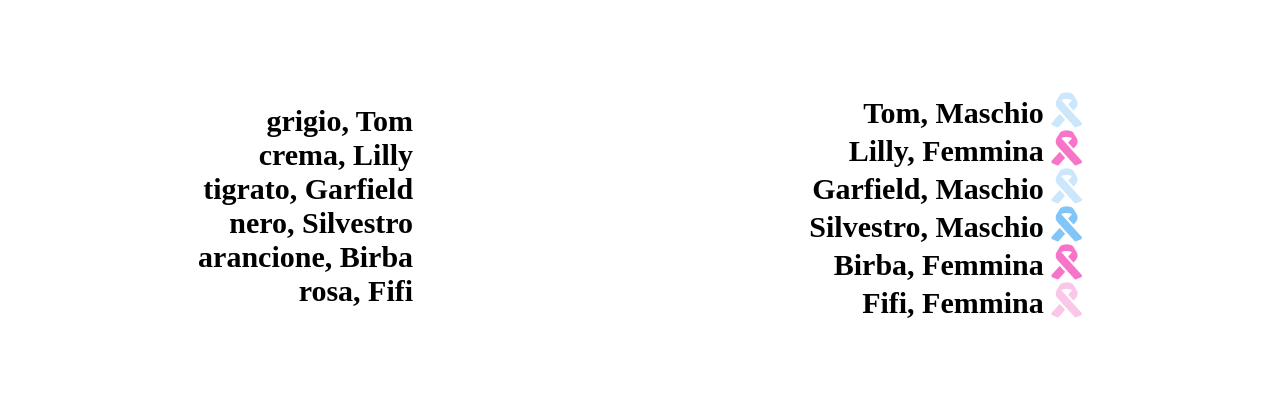
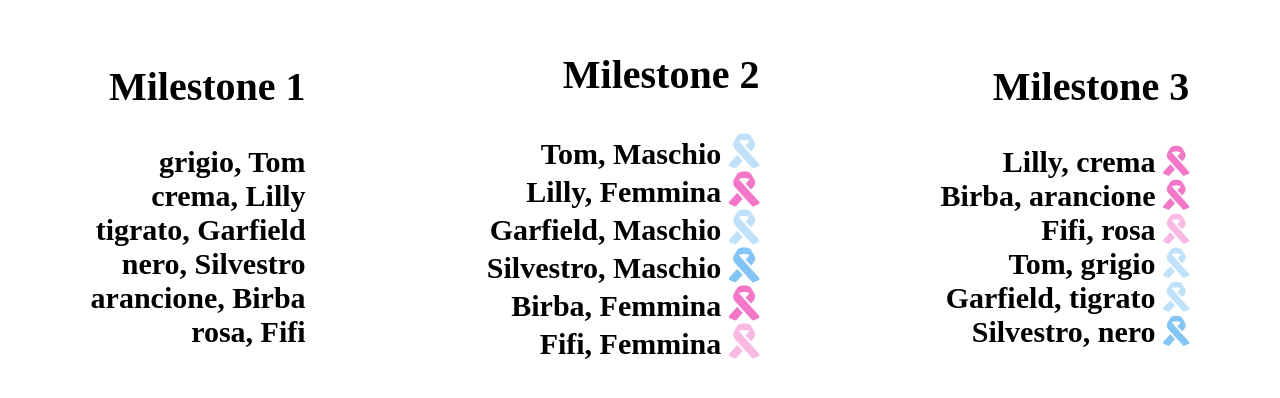
Before and after one commit to MastroJoe/js-snack-es6, a plain HTML site: page ES6 Cats/index.html in a window 1280 px wide. Shown: the part 194-592 px from the top of the page. Drawn offline with nearby package versions, Linux system fonts and the light colour scheme.

Commit message:
finito milestone 3

```diff
--- a/ES6 Cats/assets/css/master.css
+++ b/ES6 Cats/assets/css/master.css
@@ -11,6 +11,13 @@
   justify-content: center;
   align-items: center;
   justify-content: space-around;
+}
+
+h1 {
+  font-size: 40px;
+  font-weight: bold;
+  text-align: end;
+  padding-bottom: 35px;
 }
 
 #cats li {
@@ -40,9 +47,16 @@
 }
 
 .giovane i {
-  opacity: 0.4;
+  opacity: 0.5;
 }
 
 .adulto i {
   opacity: 1;
 }
+
+#cats-mix li {
+  font-size: 30px;
+  font-weight: bold;
+  text-align: end;
+  list-style: none;
+}
--- a/ES6 Cats/assets/js/main.js
+++ b/ES6 Cats/assets/js/main.js
@@ -10,7 +10,8 @@
 // Il colore del fiocco deve essere più tenue se il gatto è più giovane, più scuro
 // se il gatto è più vecchio.
 // Milestone 3
-// Creare un nuovo array con prima tutti i gattini Femmina e poi tutti i gattini Maschio, inserendo solamente nome e colore
+// Creare un nuovo array con prima tutti i gattini Femmina e poi tutti i gattini Maschio,
+// inserendo solamente nome e colore
 // e colore e opacità del fiocco per ogni gatto.
 
 
@@ -84,7 +85,21 @@ $(document).ready(function (){
   });
 
   // Milestone 3
+  // con Spread unisco gli array del gender, prima le Femmine poi i Maschi
+  let catsMix = [...femaleCats, ...maleCats];
+  console.log(catsMix);
 
+  catsMix.forEach((item) => {
+    if (item.sesso == 'Maschio' && item.eta <= 5) {
+    $('#cats-mix').append(`<li class="blue giovane">${item.nome}, ${item.colore} <i class="fas fa-ribbon"></i></li>`)
+  } else if (item.sesso == 'Maschio' && item.eta > 5) {
+    $('#cats-mix').append(`<li class="blue adulto">${item.nome}, ${item.colore} <i class="fas fa-ribbon"></i></li>`)
+  } else if (item.sesso == 'Femmina' && item.eta <= 5) {
+    $('#cats-mix').append(`<li class="pink giovane">${item.nome}, ${item.colore} <i class="fas fa-ribbon"></i></li>`)
+  } else if (item.sesso == 'Femmina' && item.eta > 5) {
+    $('#cats-mix').append(`<li class="pink adulto">${item.nome}, ${item.colore} <i class="fas fa-ribbon"></i></li>`)
+  }
+  });
 
 
 
--- a/ES6 Cats/index.html
+++ b/ES6 Cats/index.html
@@ -6,14 +6,20 @@
     <meta name="viewport" content="width=device-width, initial-scale=1.0">
     <link rel="stylesheet" href="https://cdnjs.cloudflare.com/ajax/libs/font-awesome/5.15.3/css/all.min.css" integrity="sha512-iBBXm8fW90+nuLcSKlbmrPcLa0OT92xO1BIsZ+ywDWZCvqsWgccV3gFoRBv0z+8dLJgyAHIhR35VZc2oM/gI1w==" crossorigin="anonymous" />
     <link rel="stylesheet" href="assets/css/master.css">
-    <title>ES6</title>
+    <title>ES6 Cats</title>
 </head>
 <body>
   <div id="form">
     <ul id="cats">
+      <h1>Milestone 1</h1>
 
     </ul>
     <ul id="cats-gender">
+      <h1>Milestone 2</h1>
+
+    </ul>
+    <ul id="cats-mix">
+      <h1>Milestone 3</h1>
 
     </ul>
   </div>
```
